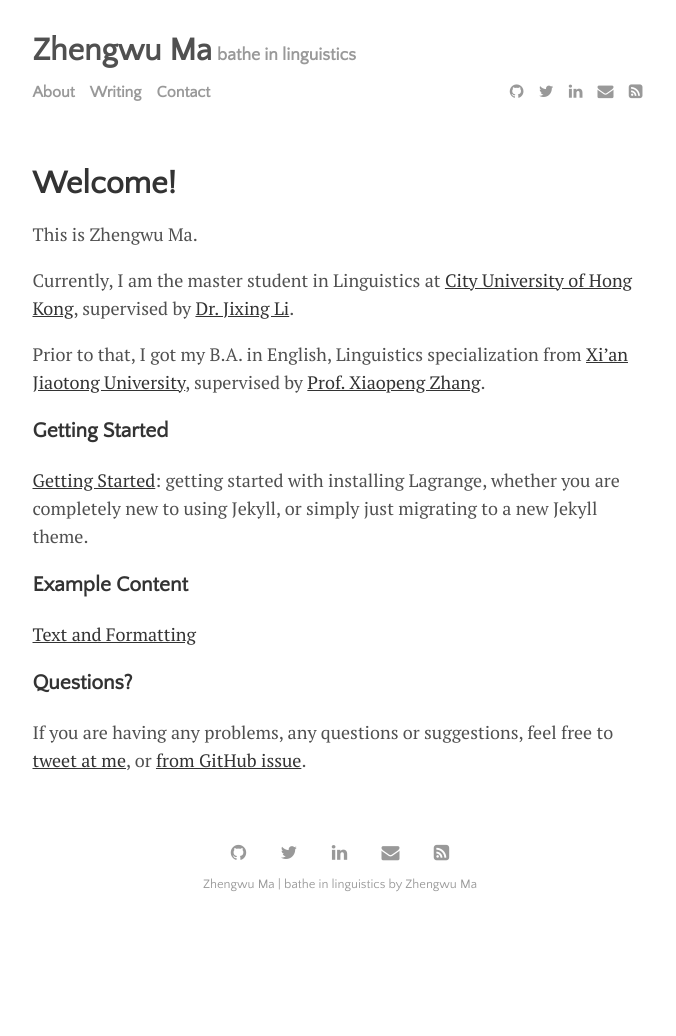
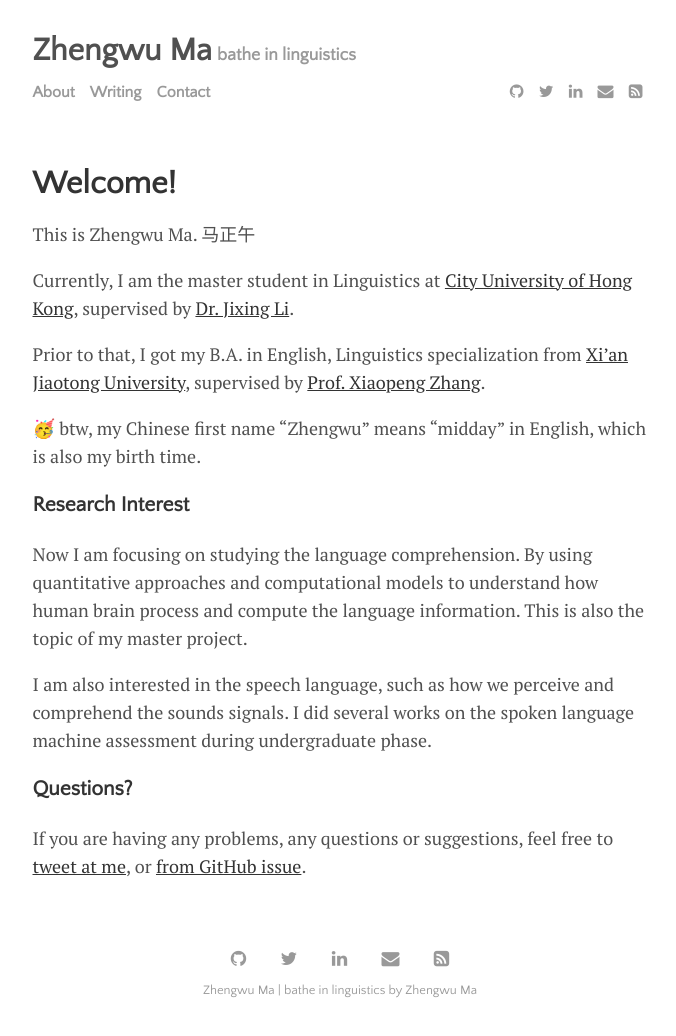
Before and after one commit to zhengwuma/zhengwuma.github.io, a Jekyll site: the page built from menu/about.md, in a window 1280 px wide. Shown: the whole page, without its empty margins (300-976 px from the left). Built offline with Jekyll 4.4.1, drawn with Linux system fonts in a browser that asks for light colours; before the commit the page ends 930 px from its top, so only the background shows below that.

Commit message:
Update about.md

```diff
--- a/menu/about.md
+++ b/menu/about.md
@@ -4,25 +4,20 @@ title: Welcome!
 permalink: /about
 ---
 
-This is Zhengwu Ma.
+This is Zhengwu Ma. 马正午
 
 Currently, I am the master student in Linguistics at [City University of Hong Kong](https://www.cityu.edu.hk/), supervised by [Dr. Jixing Li](https://jixing-li.github.io/).
 
 Prior to that, I got my B.A. in English, Linguistics specialization from [Xi'an Jiaotong University](http://www.xjtu.edu.cn), supervised by [Prof. Xiaopeng Zhang](http://gr.xjtu.edu.cn/en/web/zhangxp).
 
+🥳 btw, my Chinese first name "Zhengwu" means "midday" in English, which is also my birth time.
 
 
-### Getting Started
+### Research Interest
 
-[Getting Started]({{ site.github.url }}{% post_url 2015-10-10-getting-started %}): getting started with installing Lagrange, whether you are completely new to using Jekyll, or simply just migrating to a new Jekyll theme.
+Now I am focusing on studying the language comprehension. By using quantitative approaches and computational models to understand how human brain process and compute the language information. This is also the topic of my master project.
 
-
-
-### Example Content
-
-[Text and Formatting]({{ site.github.url }}{% post_url 2014-01-01-text-formatting-examples %})
-
-
+I am also interested in the speech language, such as how we perceive and comprehend the sounds signals. I did several works on the spoken language machine assessment during undergraduate phase.
 
 ### Questions?
 
```
